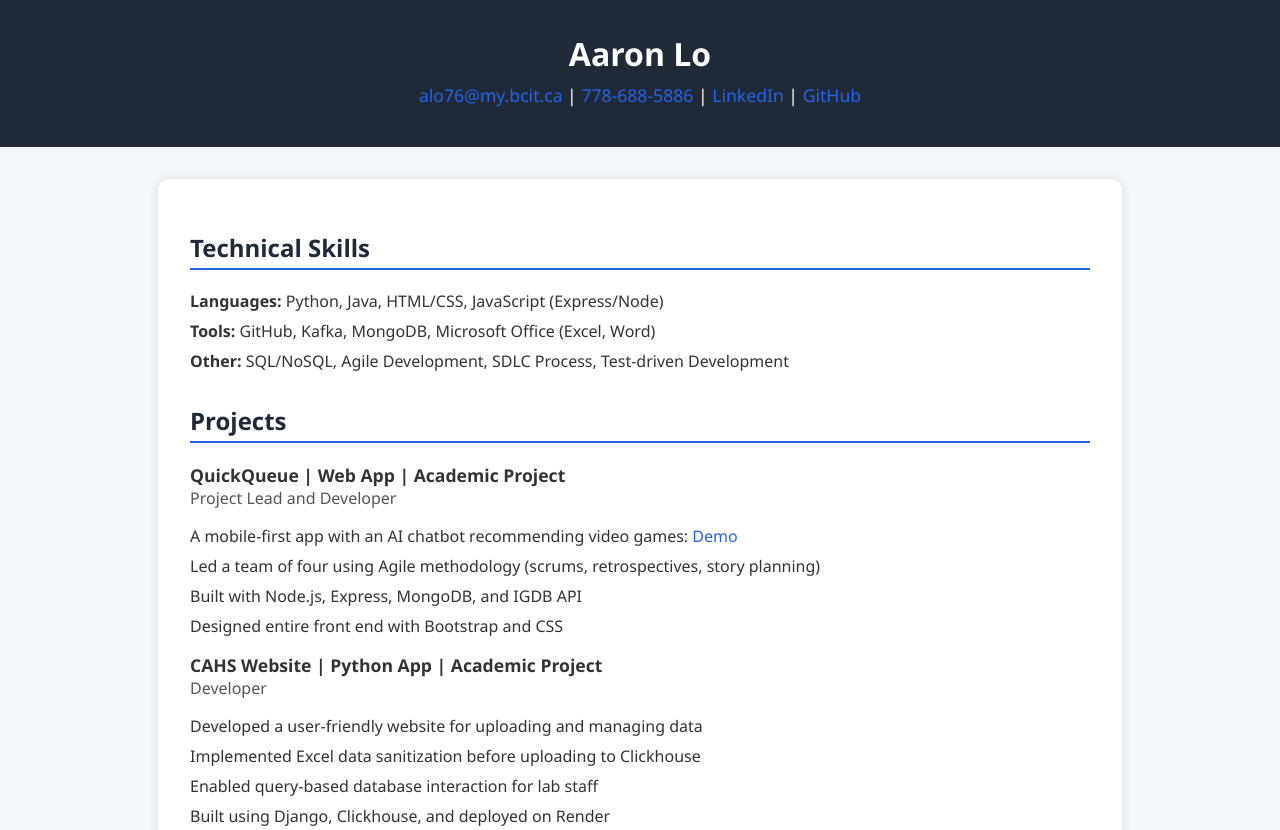
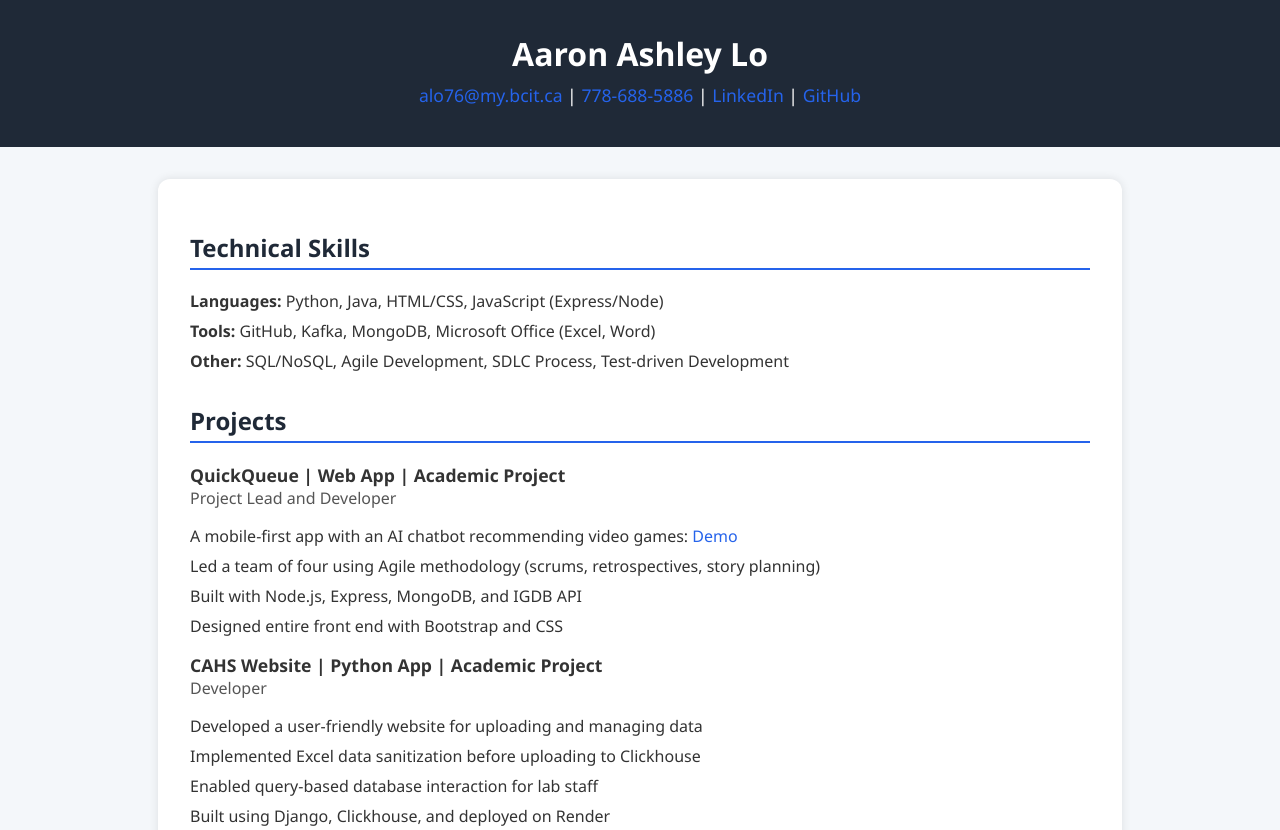
Before and after one commit to aaronawylo/resume, a plain HTML site: page index.html in a window 1280 px wide. Shown: the top 830 px of the page. Drawn offline with Linux system fonts and the light colour scheme.

Commit message:
Update header name from 'Aaron Lo' to 'Aaron Ashley Lo'

```diff
--- a/index.html
+++ b/index.html
@@ -105,7 +105,7 @@
 
 <body>
     <header>
-        <h1>Aaron Lo</h1>
+        <h1>Aaron Ashley Lo</h1>
         <p>
             <a href="mailto:alo76@my.bcit.ca">alo76@my.bcit.ca</a> |
             <a href="tel:17786885886">778-688-5886</a> |
```
